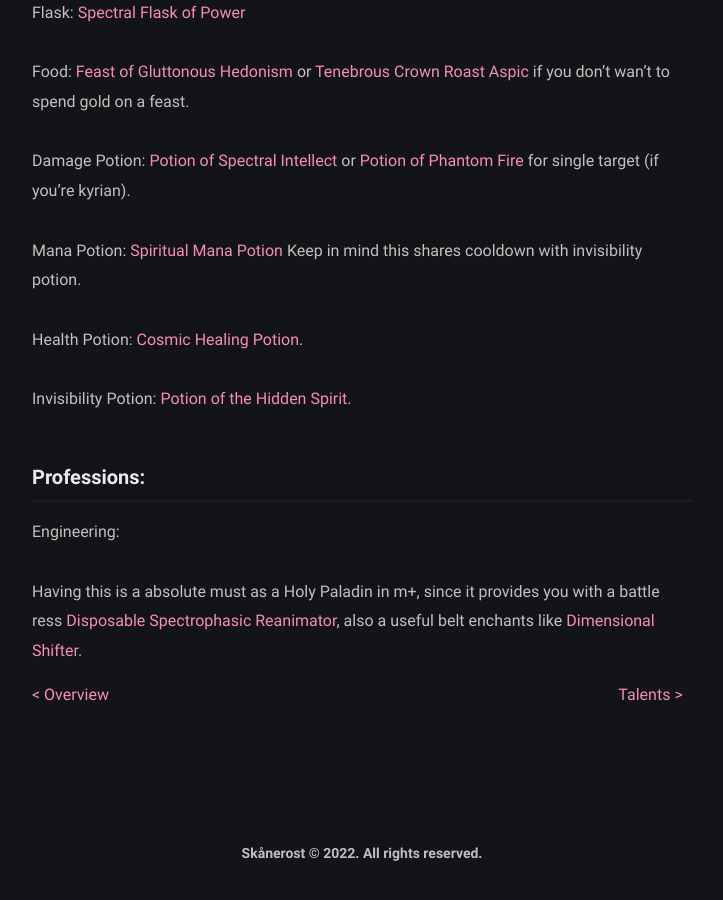
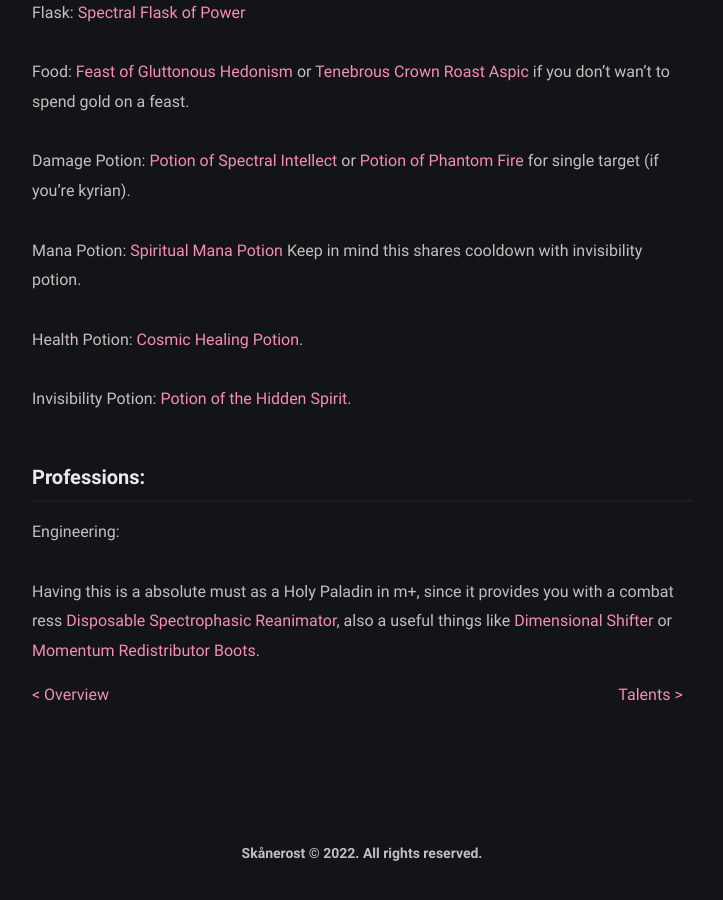
Before and after one commit to BetterThanWowhead/BetterThanWowhead.github.io, a Jekyll site: the page built from pages/M+/gearing.md, in a window 1280 px wide and 900 px high, scrolled down 1990 px. Shown: the whole window, without its empty margins (278-1001 px from the left). Built offline with Jekyll 4.4.1, drawn with Linux system fonts in a browser that asks for light colours; a script that is not in the unit is left out.

Commit message:
Update gearing.md

```diff
--- a/pages/M+/gearing.md
+++ b/pages/M+/gearing.md
@@ -78,7 +78,8 @@ Invisibility Potion: [Potion of the Hidden Spirit](https://www.wowhead.com/item=
 
 Engineering:
 
-Having this is a absolute must as a Holy Paladin in m+, since it provides you with a battle ress [Disposable Spectrophasic Reanimator](https://www.wowhead.com/item=184308/disposable-spectrophasic-reanimator), also a useful belt enchants like [Dimensional Shifter](https://www.wowhead.com/spell=310495/dimensional-shifter).
+Having this is a absolute must as a Holy Paladin in m+, since it provides you with a combat ress [Disposable Spectrophasic Reanimator](https://www.wowhead.com/item=184308/disposable-spectrophasic-reanimator), also a useful things like [Dimensional Shifter](https://www.wowhead.com/spell=310495/dimensional-shifter) or
+[Momentum Redistributor Boots](https://www.wowhead.com/item=172912/momentum-redistributor-boots).
 
 
 <div>
```
